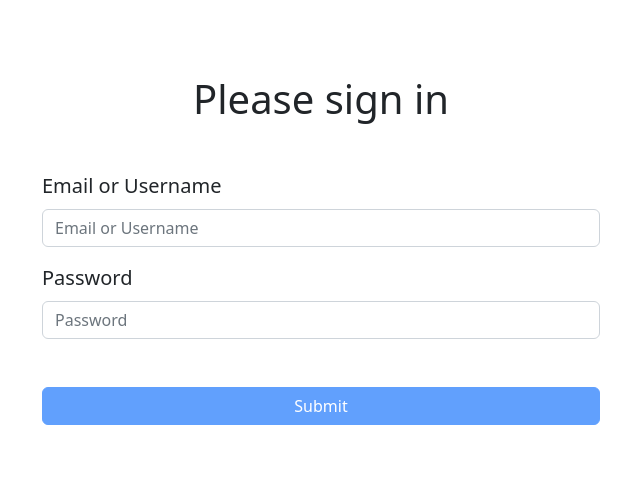
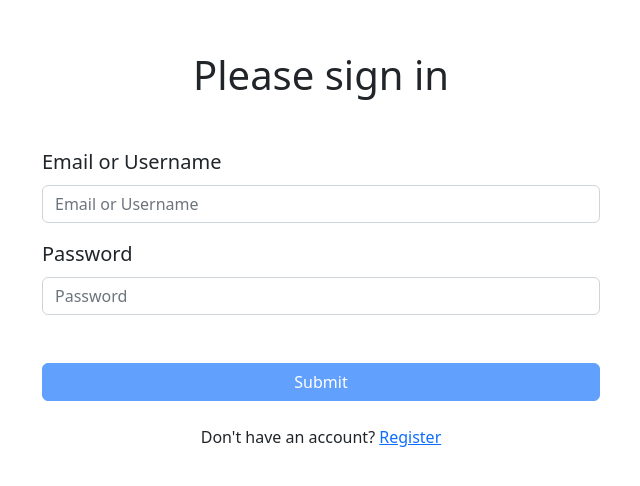
Before and after one commit to a-fink/authenticate-me, a React (Create React App) app in the folder frontend/: page /login in a window 1280 px wide. Shown: the part 150-636 px from the top of the page, without its empty margins (319-959 px from the left). Built offline with nearby package versions, Linux system fonts and the light colour scheme; no server answers.

Commit message:
added link to signup page from login component

```diff
--- a/frontend/src/components/LoginFormPage/index.js
+++ b/frontend/src/components/LoginFormPage/index.js
@@ -1,7 +1,7 @@
 import { useState, useEffect } from 'react';
 import { useDispatch, useSelector } from 'react-redux';
 import { logInUser, selectUser, restoreUser } from '../../app/sessionSlice';
-import { Navigate } from 'react-router-dom';
+import { Navigate, Link } from 'react-router-dom';
 import Container from 'react-bootstrap/Container';
 import Form from 'react-bootstrap/Form';
 import Button from 'react-bootstrap/Button';
@@ -113,6 +113,7 @@ function LoginFormPage(){
                 </Form.Group>
                 {/* render button as disabled if either field is empty */}
                 {(credential === '' || password === '') ? <Button className='w-100 mt-5' variant='primary' type='submit' disabled>Submit</Button> : <Button className='w-100 mt-5' variant='primary' type='submit'>Submit</Button>}
+                <div className="fs-6 text-center mt-4">Don't have an account? <Link to={'/signup'}>Register</Link></div>
             </Form>
         </Container>
     );
```
